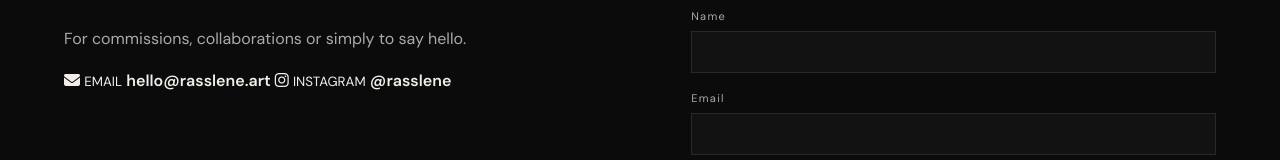
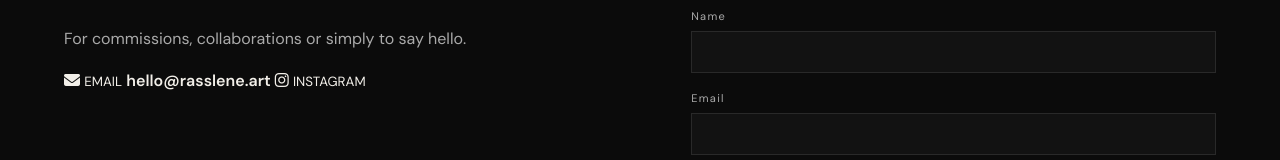
Before and after one commit to RVSLXNX666/Rasslene-Art-Gallery, a website: page public/index.html in a window 1280 px wide. Shown: the part 3709-3869 px from the top of the page. Drawn offline with nearby package versions, Linux system fonts and the light colour scheme; no server answers.

Commit message:
Update website design

```diff
--- a/public/index.html
+++ b/public/index.html
@@ -347,9 +347,6 @@
 
                             <small>INSTAGRAM</small>
 
-                            <strong>
-                                @rasslene
-                            </strong>
 
                         </span>
 
```
